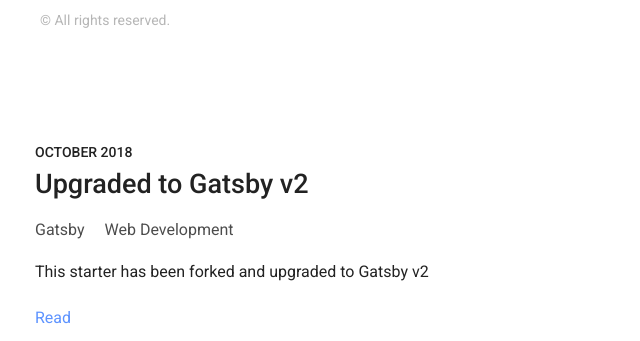
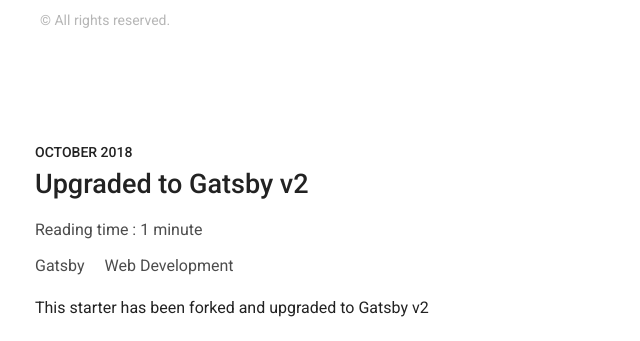
Before and after one commit to AmirBraham/AmirBraham, a Gatsby site: page / in a window 1280 px wide. Shown: the part 436-777 px from the top of the page, without its empty margins (0-640 px from the left). Built offline with nearby package versions, Linux system fonts and the light colour scheme; Gatsby itself is replaced by a stand-in of ours; some packages are replaced by stand-ins of ours.

Commit message:
added reading time to index posts

```diff
--- a/src/components/Post/index.jsx
+++ b/src/components/Post/index.jsx
@@ -3,11 +3,21 @@
 import moment from "moment";
 import "./style.scss";
 import _ from "lodash";
-
+import { getReadingTime } from "../../utilities/readingTime";
 class Post extends React.Component {
   render() {
+    const { html } = this.props.data.node;
     const { title, date, description, tags } = this.props.data.node.frontmatter;
     const { slug } = this.props.data.node.fields;
+    const readingTime = getReadingTime(html);
+    const readingTimeComponent = (
+      <div className="post__readingtime">
+        <span>
+          Reading time :{" "}
+          {`${readingTime} ${readingTime == 1 ? "minute" : "minutes"}`}{" "}
+        </span>
+      </div>
+    );
     return (
       <div className="post">
         <div className="post__meta">
@@ -24,6 +34,7 @@
             {title}
           </Link>
         </h2>
+        {readingTimeComponent}
         <div className="post__tags">
           {tags.map((tag) => (
             <Link
--- a/src/components/Post/style.scss
+++ b/src/components/Post/style.scss
@@ -19,6 +19,13 @@
         border-bottom: 1px solid $color-base;
       }
     }
+  }
+  &__readingtime {
+    span {
+      color: rgba(0, 0, 0, 0.7);
+    }
+    margin-right: 20px;
+    margin-bottom: 10px;
   }
   &__tags {
     &-link {
--- a/src/pages/index.jsx
+++ b/src/pages/index.jsx
@@ -11,7 +11,6 @@
     const { title, subtitle } = this.props.data.site.siteMetadata;
     const posts = this.props.data.allMarkdownRemark.edges;
     posts.forEach((post) => {
-      console.log(post);
       items.push(<Post data={post} key={post.node.fields.slug} />);
     });
 
@@ -62,6 +61,7 @@
           fields {
             slug
           }
+          html
           frontmatter {
             title
             tags
```
Also changed, not shown: src/components/PostTemplateDetails/index.jsx (+7 -3 lines).
